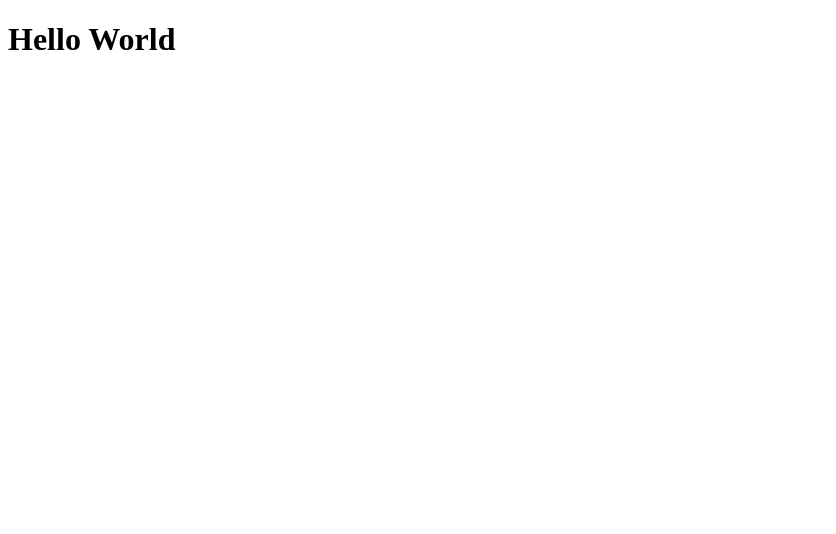
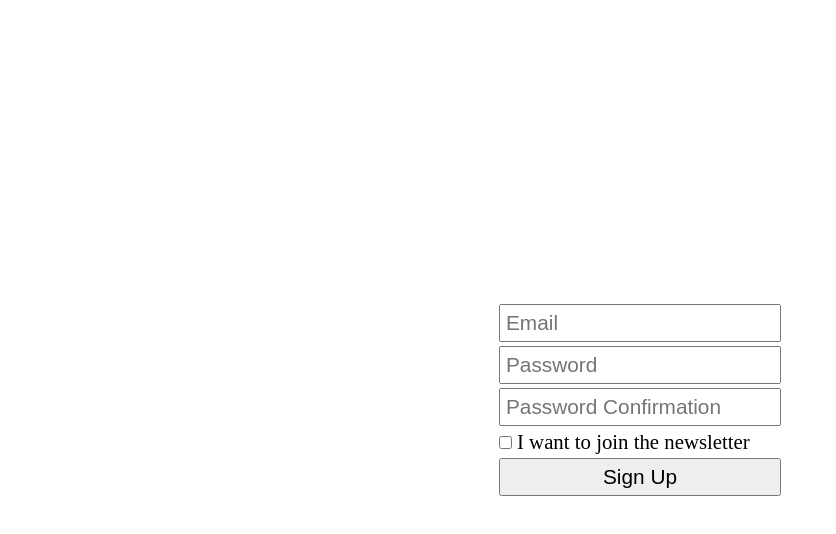
Before and after one commit to dev4ult/trying-react, a React app: page / in a window 1280 px wide. Shown: the top 534 px of the page, without its empty margins (0-836 px from the left). Built offline with nearby package versions, Linux system fonts and the light colour scheme.

Commit message:
exercising react form with sign up case

```diff
--- a/src/app.js
+++ b/src/app.js
@@ -1,9 +1,11 @@
 import React from 'react';
+import Signup from './components/Signup';
+import './css/styles.css';
 
 export default function App() {
   return (
     <div className="App">
-      <h1>Hello World</h1>
+      <Signup />
     </div>
   );
 }
--- /dev/null
+++ b/src/components/Signup.js
@@ -0,0 +1,52 @@
+import React from 'react';
+
+export default function Signup() {
+  const [formData, setFormData] = React.useState({
+    email: '',
+    password: '',
+    passwordConfirmation: '',
+    isJoinNewsletter: false,
+  });
+
+  function handleChange(event) {
+    const { name, value, type, checked } = event.target;
+    setFormData((prevFormData) => {
+      return {
+        ...prevFormData,
+        [name]: type === 'checkbox' ? checked : value,
+      };
+    });
+  }
+
+  function handleSubmit(event) {
+    event.preventDefault();
+
+    if (password === passwordConfirmation) {
+      console.log('Successfully signed up');
+      if (isJoinNewsletter) {
+        console.log('Thank your for joining the newsletter');
+      }
+    } else {
+      console.log('Password do not match up');
+    }
+  }
+
+  const { email, password, passwordConfirmation, isJoinNewsletter } = formData;
+
+  return (
+    <form onSubmit={handleSubmit}>
+      <input type="email" placeholder="Email" className="form--input" name="email" onChange={handleChange} value={email} />
+      <input type="password" placeholder="Password" className="form--input" name="password" onChange={handleChange} value={password} />
+      <input type="password" placeholder="Password Confirmation" className="form--input" name="passwordConfirmation" onChange={handleChange} value={passwordConfirmation} />
+
+      <div>
+        <input type="checkbox" id="is-join-newsletter" className="form--input" name="isJoinNewsletter" onChange={handleChange} checked={isJoinNewsletter} />
+        <label htmlFor="is-join-newsletter" className="form--input">
+          I want to join the newsletter
+        </label>
+      </div>
+
+      <button className="form--input">Sign Up</button>
+    </form>
+  );
+}
--- /dev/null
+++ b/src/css/styles.css
@@ -0,0 +1,24 @@
+*,
+*::before,
+*::after {
+  padding: 0;
+  margin: 0;
+}
+
+.App {
+  height: 100vh;
+  display: flex;
+  justify-content: center;
+  align-items: center;
+}
+
+form {
+  display: flex;
+  flex-direction: column;
+  gap: 4px;
+}
+
+.form--input {
+  padding: 5px;
+  font-size: 1.3rem;
+}
```
